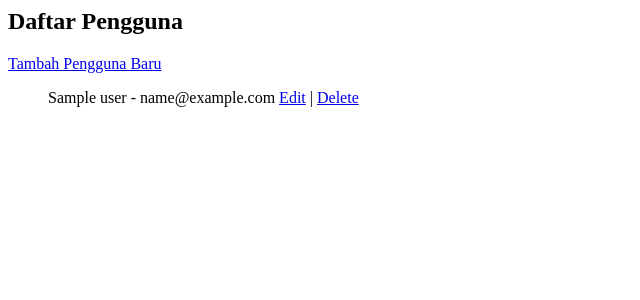
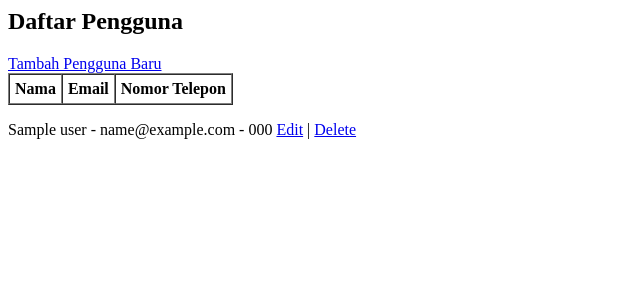
Before and after one commit to Arya0D/tugas3_kelompok5, a PHP site: template app/views/user/index.php in a window 1280 px wide. Shown: the top 300 px of the page, without its empty margins (0-640 px from the left). Run offline with PHP 8.4, Linux system fonts and the light colour scheme; the template is opened without the code that fills it: most values are stand-ins (such as "Sample title", 1, 10 or a date in 2020); lists and menus that the app fills with data are empty.

Commit message:
update mvc

```diff
--- a/app/controllers/UserController.php
+++ b/app/controllers/UserController.php
@@ -20,9 +20,10 @@ class UserController {
     }
 
     public function store() {
-        $name = $_POST['name'];
+        $nama = $_POST['nama'];
         $email = $_POST['email'];
-        $this->userModel->add($name, $email);
+        $nomor_telepon = $_POST['nomor_telepon'];
+        $this->userModel->add($nama, $email, $nomor_telepon);
         header('Location: /user/index');
     }
     // Show the edit form with the user data
--- a/app/views/user/create.php
+++ b/app/views/user/create.php
@@ -1,9 +1,11 @@
 <!-- app/views/user/create.php -->
 <h2>Tambah Pengguna Baru</h2>
 <form action="/user/store" method="POST">
-    <label for="name">Nama:</label>
-    <input type="text" name="name" id="name" required>
+    <label for="nama">Nama:</label>
+    <input type="text" name="nama" id="nama" required>
     <label for="email">Email:</label>
     <input type="email" name="email" id="email" required>
+    <label for="email">Nomor Telepon:</label>
+    <input type="number" name="nomor_telepon" id="nomor_telepon" required>
     <button type="submit">Simpan</button>
 </form>
--- a/app/views/user/index.php
+++ b/app/views/user/index.php
@@ -1,13 +1,24 @@
 <!-- app/views/user/index.php -->
 <h2>Daftar Pengguna</h2>
 <a href="/user/create">Tambah Pengguna Baru</a>
-<ul>
+<table border="1" cellpadding="5" cellspacing="0"></br>
+    <thead>
+        <tr>
+            <th>Nama</th>
+            <th>Email</th>
+            <th>Nomor Telepon</th>
+
+
+<table>
+    <tr>
+        <th></th>
+    </tr>
     <?php foreach ($users as $user): ?>
         <div>
-            <p><?= htmlspecialchars($user['name']) ?> - <?= htmlspecialchars($user['email']) ?>
-            <a href="/user/edit/<?php echo $user['id']; ?>">Edit</a> |
-            <a href="/user/delete/<?php echo $user['id']; ?>" onclick="return confirm('Are you sure?')">Delete</a>
+            <p><?= htmlspecialchars($user['nama']) ?> - <?= htmlspecialchars($user['email']) ?> - <?= htmlspecialchars($user['nomor_telepon']) ?>
+            <a href="/user/edit/<?php echo $user['id_user']; ?>">Edit</a> |
+            <a href="/user/delete/<?php echo $user['id_user']; ?>" onclick="return confirm('Are you sure?')">Delete</a>
             </p>
         </div>
     <?php endforeach; ?>
-</ul>
+    </table>
```
Also changed, not shown: app/views/user/edit.php (+6 -2 lines), routes.php (+6 -6 lines).
